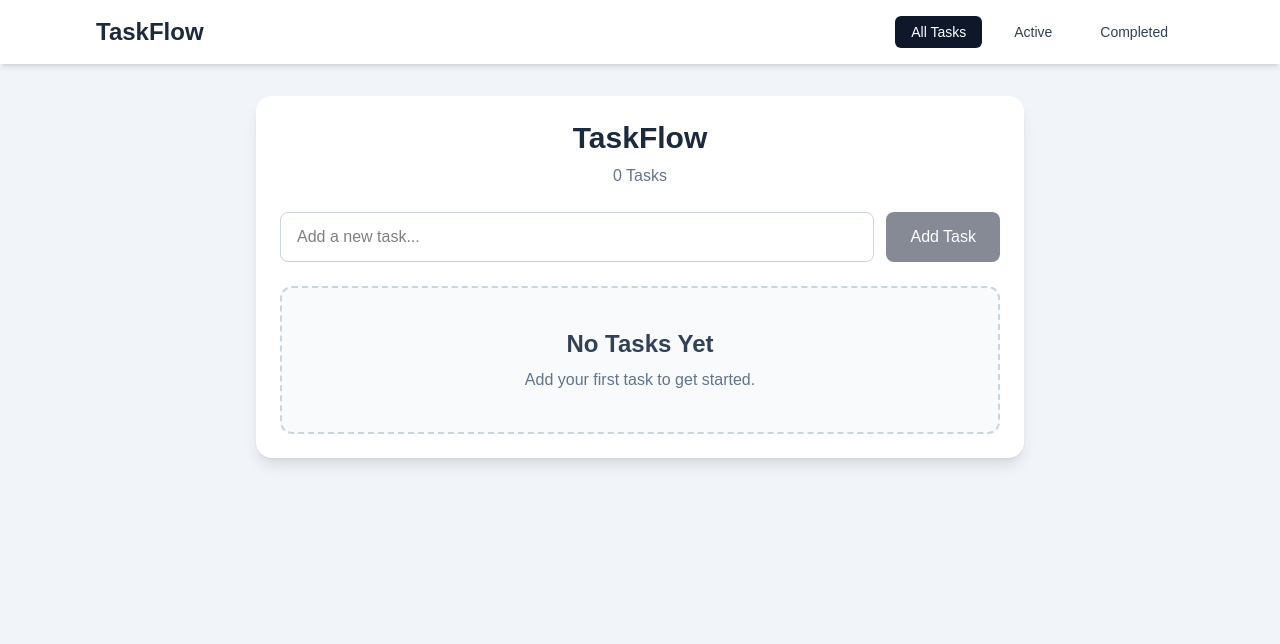
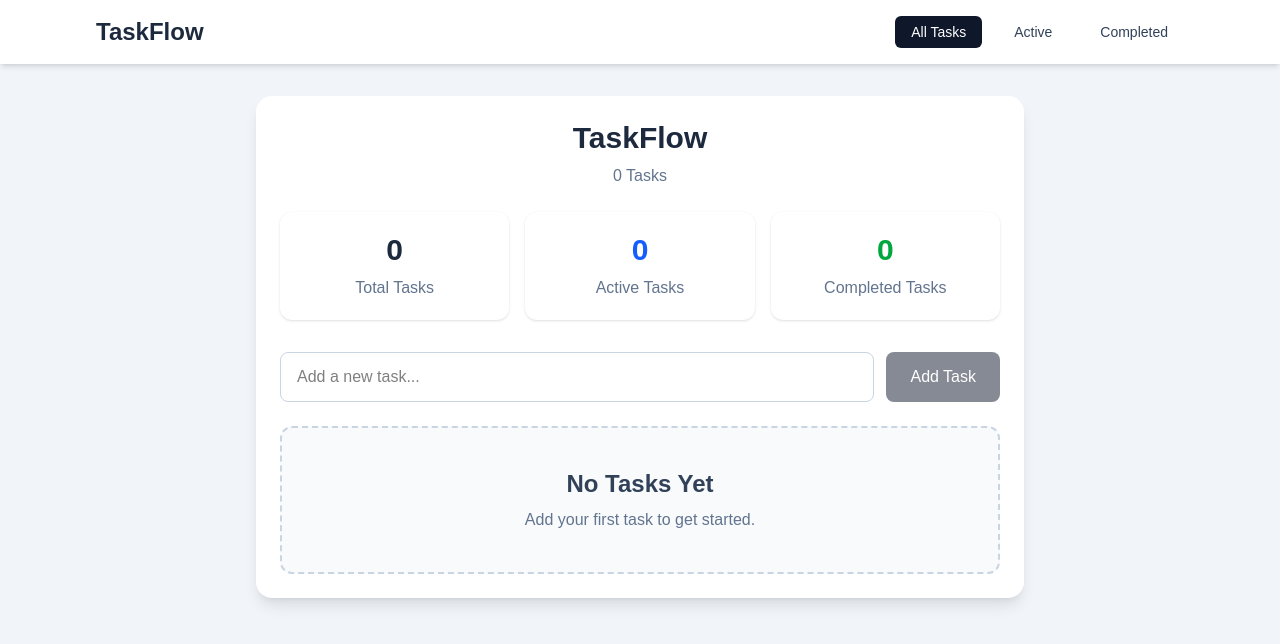
Before and after one commit to comfortmbah/task-manager, a React (Vite) app: page / in a window 1280 px wide. Shown: the top 644 px of the page. Built offline with nearby package versions, Linux system fonts and the light colour scheme.

Commit message:
Add task summary dashboard to home page

```diff
--- /dev/null
+++ b/src/components/TaskSummary.jsx
@@ -0,0 +1,45 @@
+import PropTypes from "prop-types"
+
+const TaskSummary = ({ totalTasks, activeTasks, completedTasks }) => {
+  return (
+    <section className="mb-8 grid gap-4 sm:grid-cols-3">
+        <div className="rounded-xl bg-white p-5 text-center shadow-sm">
+            <h2 className="text-3xl font-bold text-slate-800">
+                {totalTasks}
+            </h2>
+
+            <p className="mt-2 text-slate-500">
+                Total Tasks
+            </p>
+        </div>
+
+        <div className="rounded-xl bg-white p-5 text-center shadow-sm">
+            <h2 className="text-3xl font-bold text-blue-600">
+                {activeTasks}
+            </h2>
+
+            <p className="mt-2 text-slate-500">
+                Active Tasks
+            </p>
+        </div>
+
+        <div className="rounded-xl bg-white p-5 text-center shadow-sm">
+            <h2 className="text-3xl font-bold text-green-600">
+                {completedTasks}
+            </h2>
+
+            <p className="mt-2 text-slate-500">
+                Completed Tasks
+            </p>
+        </div>
+    </section>
+  )
+}
+
+TaskSummary.PropTypes = {
+    totalTasks: PropTypes.number.isRequired,
+    activeTasks: PropTypes.number.isRequired,
+    completedTasks: PropTypes.number.isRequired,
+};
+
+export default TaskSummary
--- a/src/pages/Home.jsx
+++ b/src/pages/Home.jsx
@@ -1,6 +1,7 @@
 import TodoList from "../components/TodoList";
 import EmptyState from "../components/EmptyState";
 import { useOutletContext } from "react-router-dom";
+import TaskSummary from "../components/TaskSummary";
 
 const Home = () => {
   const {
@@ -11,6 +12,9 @@ const Home = () => {
     handleDelete,
     handleToggle,
   } = useOutletContext();
+
+  const activeTasks = todos.filter((todo) => !todo.completed).length;
+  const completedTasks = todos.filter((todo) => todo.completed).length;
 
   return (
     <section className="mx-auto max-w-3xl">
@@ -23,6 +27,12 @@ const Home = () => {
           {todos.length} Task
           {todos.length !== 1 && "s"}
         </p>
+
+        <TaskSummary
+          totalTasks={todos.length}
+          activeTasks={activeTasks}
+          completedTasks={completedTasks}
+        />
 
         <form
           onSubmit={handleSubmit}
```
